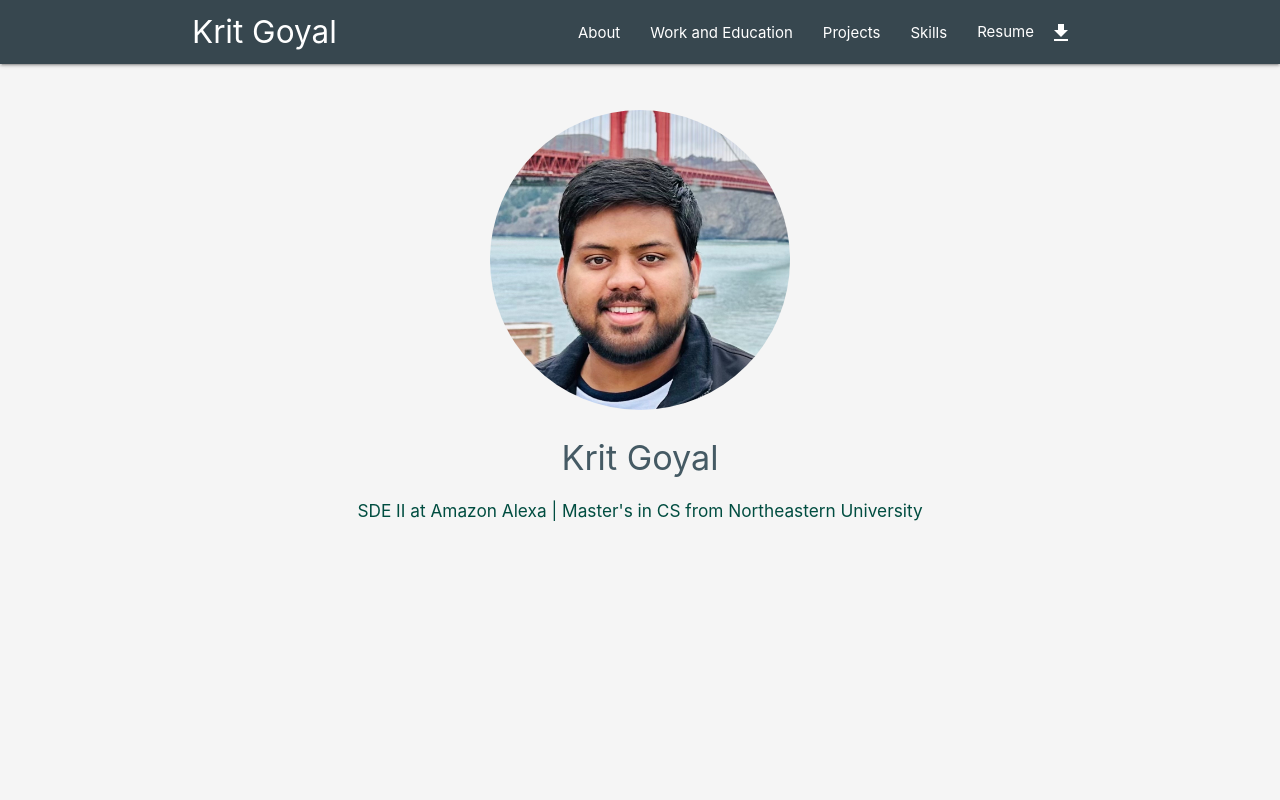
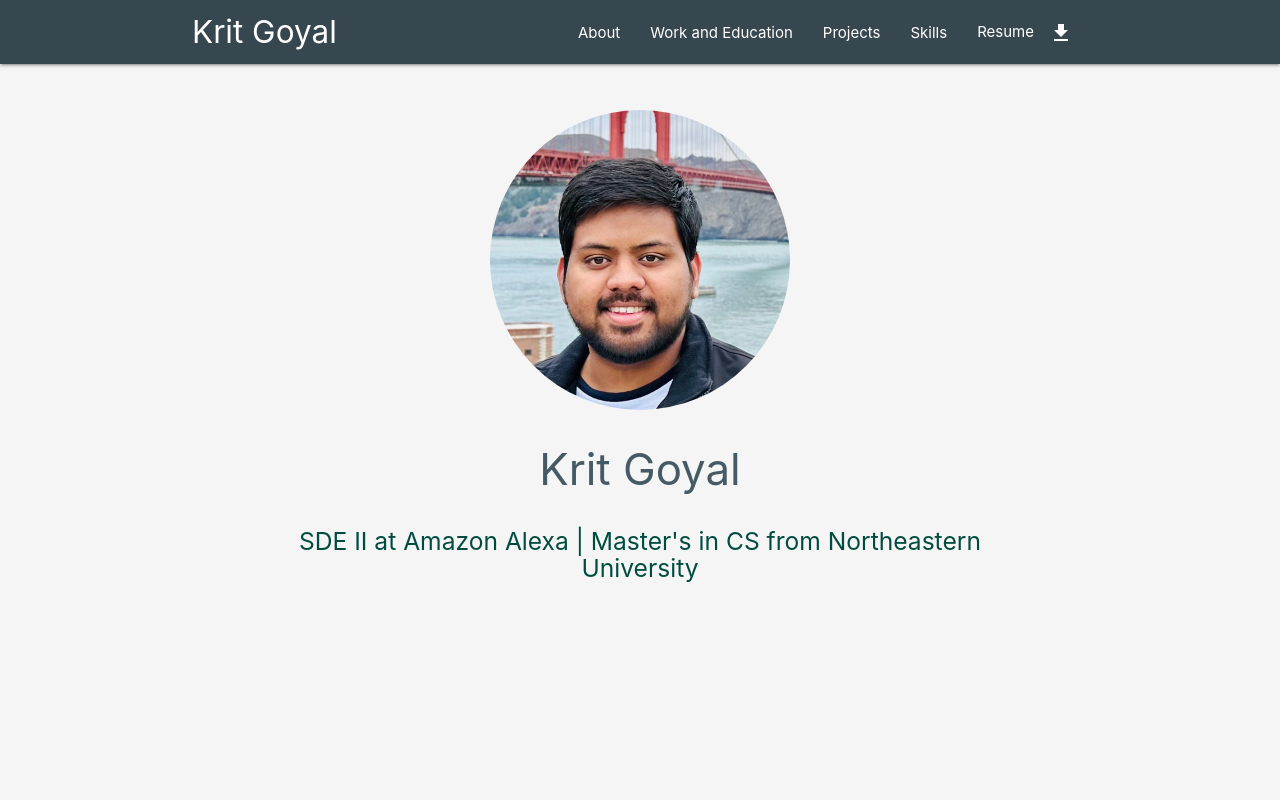
Before and after one commit to krit95/portfolio, a React (Create React App) app: page /#/ in a window 1280 px wide. Shown: the top 800 px of the page. Built offline with nearby package versions, Linux system fonts and the light colour scheme.

Commit message:
Format about page
Update readme with deploy instructions

```diff
--- a/package.json
+++ b/package.json
@@ -7,9 +7,9 @@
     "@material-ui/core": "^3.9.4",
     "gh-pages": "^2.2.0",
     "materialize-css": "^1.0.0",
-    "react": "^16.13.1",
-    "react-dom": "^16.13.1",
-    "react-router-dom": "^5.2.0",
+    "react": "^16.14.0",
+    "react-dom": "^16.14.0",
+    "react-router-dom": "^5.3.4",
     "react-scripts": "3.0.0",
     "react-vertical-timeline-component": "^2.6.2",
     "vertical-timeline-component-for-react": "^1.0.7"
--- a/src/components/pages/About.js
+++ b/src/components/pages/About.js
@@ -5,11 +5,10 @@ const About =() => {
     const { img_src, subtitle, content, post_script } = AboutDetails;
     return (
         <div className = "container center padding-20 rounded-edges row">
-
             <img className = "profile-img circle responsive" src = { img_src } alt = "profile"/>
-            <h4 className="blue-grey-text text-darken-2">{ subtitle }</h4>
+            <h3 className="blue-grey-text text-darken-2">{ subtitle }</h3>
             <div className="col l10 offset-l1">
-            <h6 className = "content center teal-text text-darken-4">{ content }</h6>
+            <h5 className = "content center teal-text text-darken-4">{ content }</h5>
             {/*
             <br/><br/>
             <blockquote>
```
Also changed, not shown: 2 other files (tests, documents, lock files or other folders).
